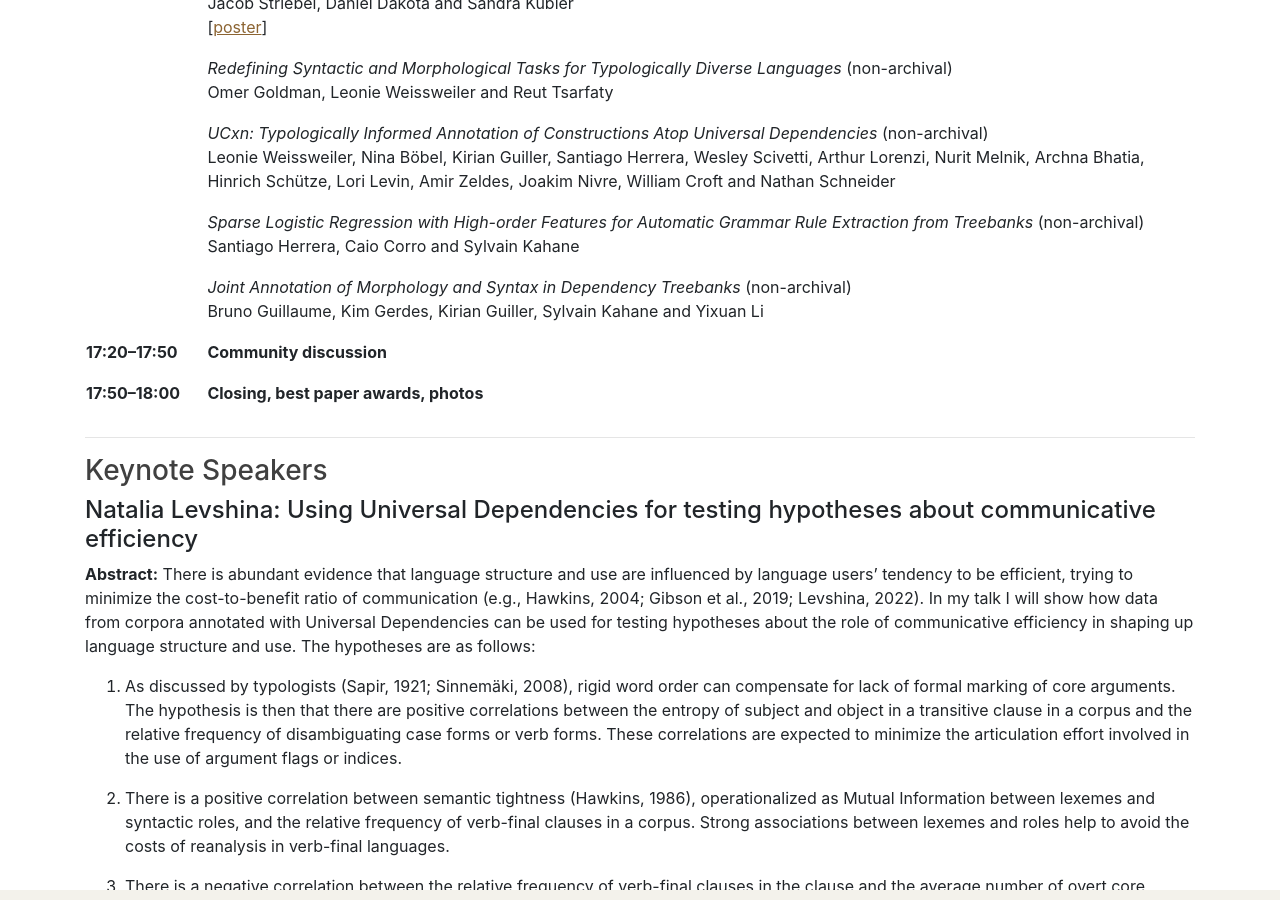
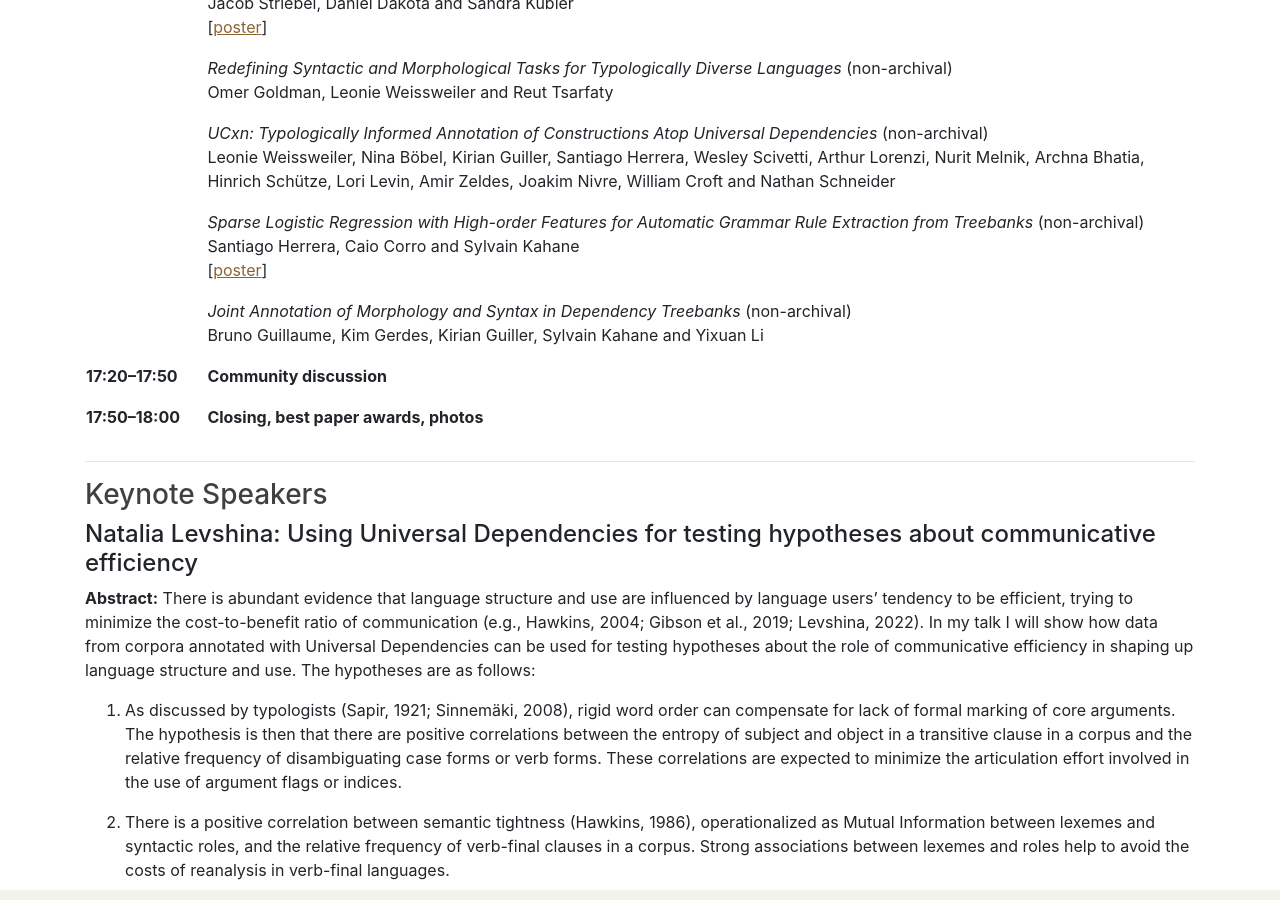
Before and after one commit to multiword/multiword.github.io, a Jekyll site: the page built from mweud2024/index.md, in a window 1280 px wide and 900 px high, scrolled down 4580 px. Built offline with Jekyll 4.4.1, drawn with Linux system fonts in a browser that asks for light colours; comment, search, counter and statistics services are not loaded.

Commit message:
Added poster

```diff
--- a/mweud2024/index.md
+++ b/mweud2024/index.md
@@ -405,6 +405,7 @@ proceedings.
         <td>
             <i>Sparse Logistic Regression with High-order Features for Automatic Grammar Rule Extraction from Treebanks</i> (non-archival)<br>
             Santiago Herrera, Caio Corro and Sylvain Kahane<br>
+            [<a href="posters/herrera-etal-2024-sparse-poster.pdf">poster</a>]
         </td>
     </tr>
     <tr>
```
Also changed, not shown: 1 other file.
